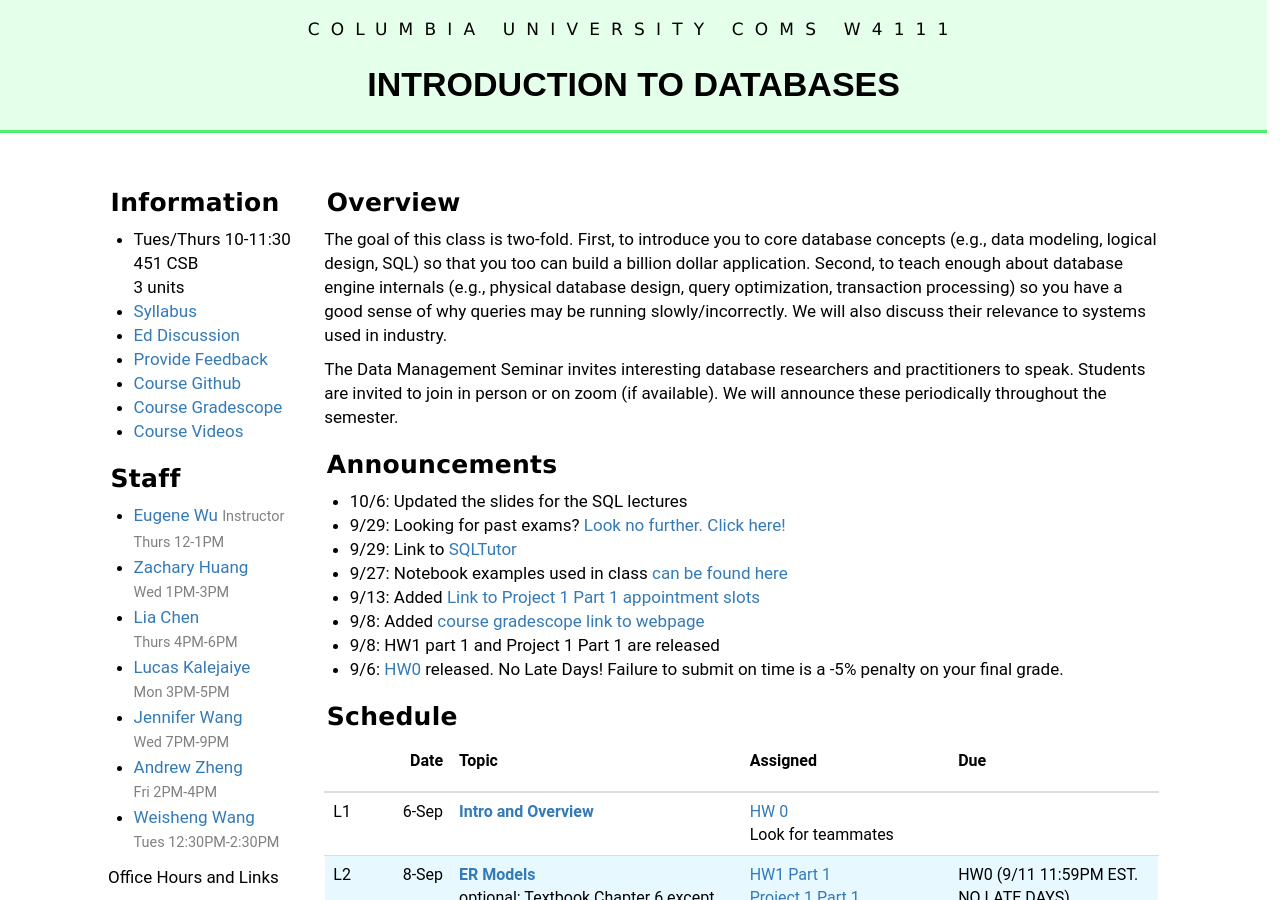
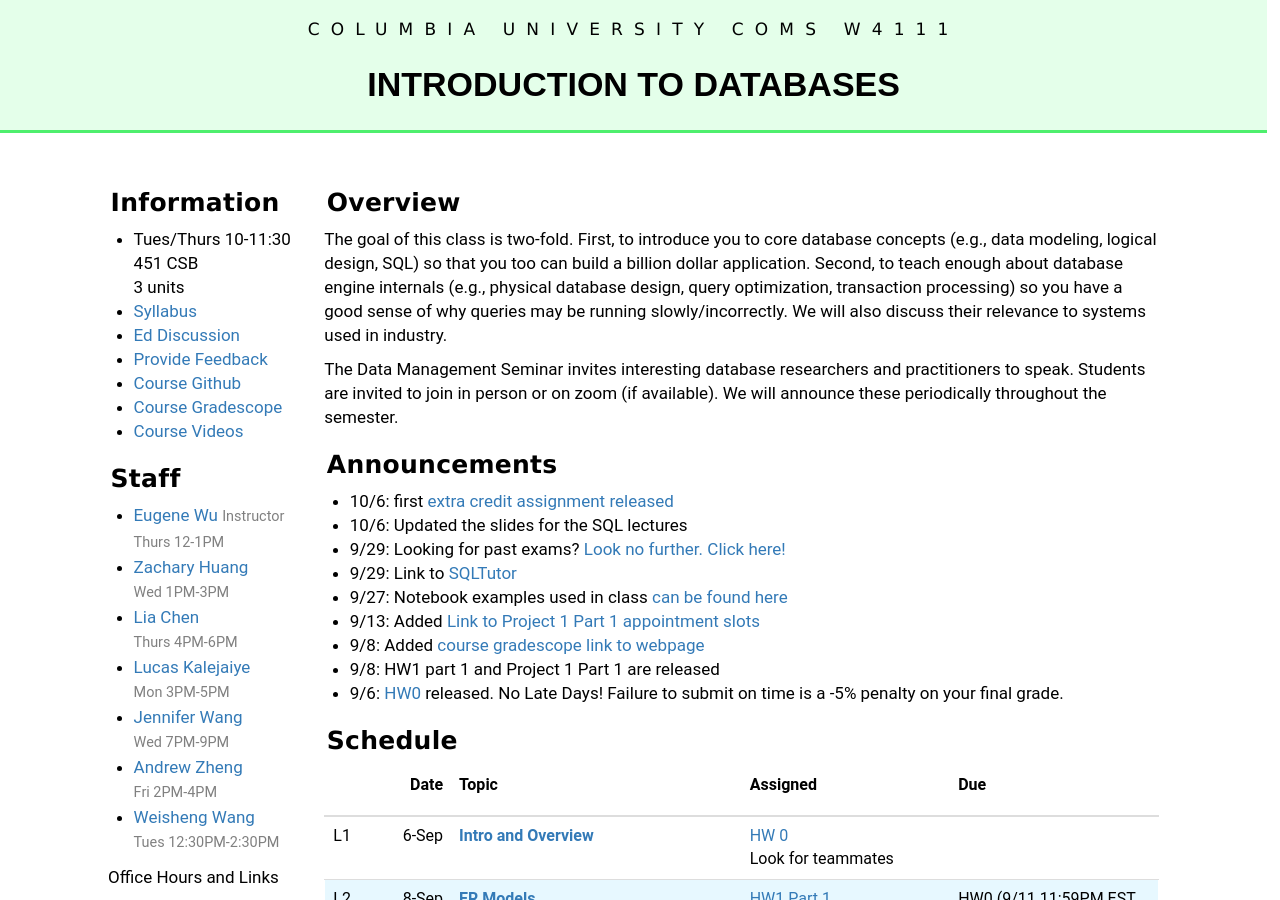
Before and after one commit to andrewzheng5/w4111.github.io, a Jekyll site: the page built from index.md, in a window 1280 px wide and 900 px high. Built offline with Jekyll 4.4.1, drawn with Linux system fonts in a browser that asks for light colours.

Commit message:
lazy commit msg

```diff
--- a/index.md
+++ b/index.md
@@ -36,6 +36,7 @@
 * [Sign up for Project 1 Part 1 staff meetings!](https://calendar.google.com/calendar/u/0/selfsched?sstoken=UUpOU05mUUpZYXk2fGRlZmF1bHR8YmE0YmE0M2MzNzkyYWZjOTcxYjRkMTBmNDNmNjA1NDc)  One meeting per team.
 * Updated lecture 2 slides to clarify constraints over N-way relationships.
 -->
+* 10/6: first [extra credit assignment released](https://github.com/w4111/w4111.github.io/wiki)
 * 10/6: Updated the slides for the SQL lectures
 * 9/29: Looking for past exams?  [Look no further.  Click here!](https://github.com/w4111/w4111.github.io/tree/main/files/reading)
 * 9/29: Link to [SQLTutor](https://cudbg.github.io/sqltutor/)
```
